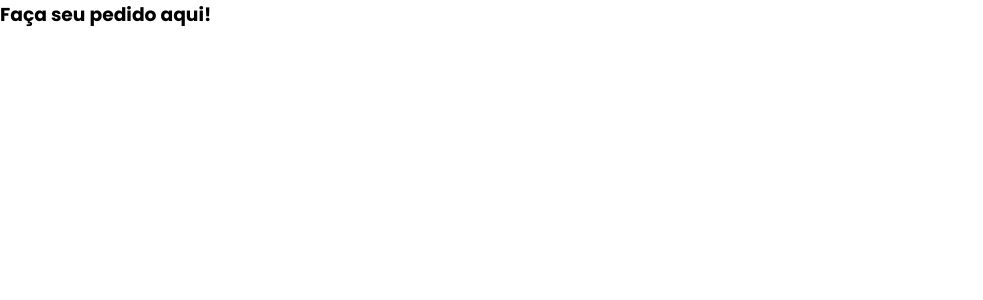
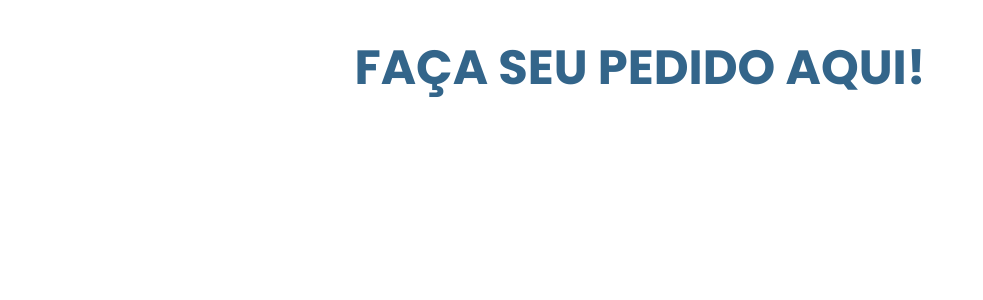
Before and after one commit to marckosalks/Geladinho-do-Pix-Pedidos, a React (Vite) app: page /pedidos in a window 1280 px wide. Shown: the top 300 px of the page, without its empty margins (0-983 px from the left). Built offline with nearby package versions, Linux system fonts and the light colour scheme.

Commit message:
feat: arruamndo cor e posicionamento dos elementos da tela pedidos

```diff
--- a/src/pages/Home/styles.css
+++ b/src/pages/Home/styles.css
@@ -10,7 +10,7 @@
 }
 
 h1{
-  padding-top: 20px;
+  padding-top: 2rem;
   font-size: 44px;
   text-transform: uppercase;
 }
--- a/src/pages/Pedidos/Pedidos.tsx
+++ b/src/pages/Pedidos/Pedidos.tsx
@@ -1,6 +1,8 @@
+import "./styles.css"
+
 export default function Pedidos() {
   return (
-    <div>
+    <div className="containerPedidos">
       <h3>Faça seu pedido aqui!</h3>
     </div>
   )
--- a/src/pages/Pedidos/styles.css
+++ b/src/pages/Pedidos/styles.css
@@ -0,0 +1,13 @@
+.containerPedidos{
+  display: flex;
+  align-items: center;
+  justify-content: center;
+  width: 100%;
+}
+
+h3{
+  padding: 2rem;
+  font-size: 3rem;
+  text-transform: uppercase;
+  color: #33658a;
+}
```
